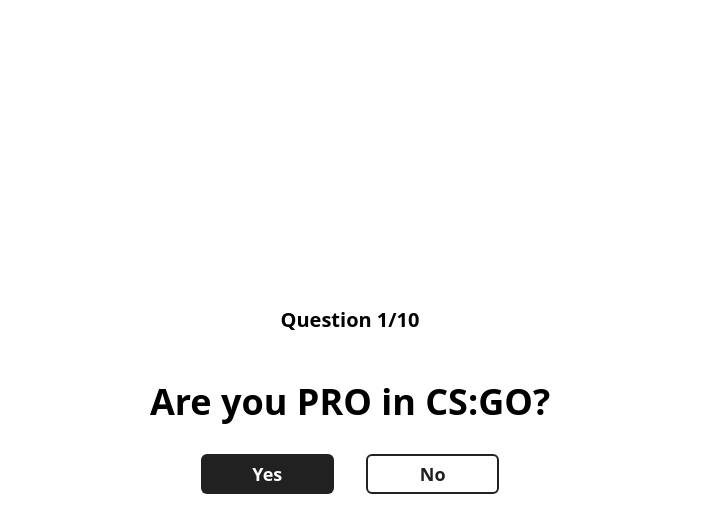
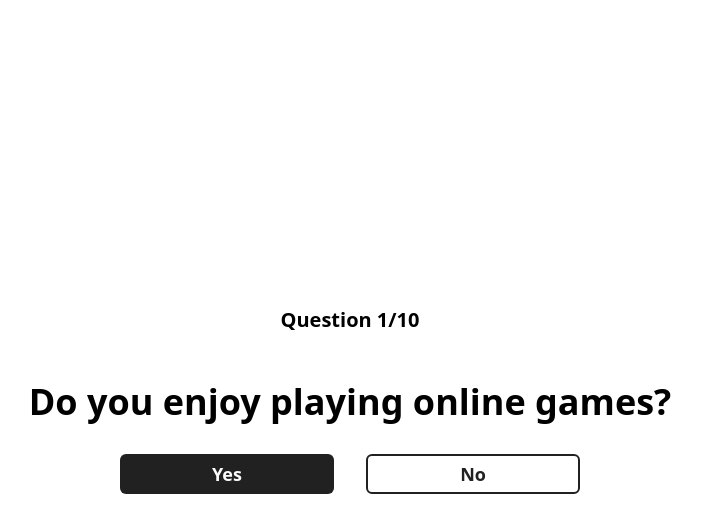
Before and after one commit to Skull86/Infiniumv2, a Vue app: page /survey in a window 1280 px wide. Both pictures are taken after a click on the button "Start". Shown: the top 532 px of the page, without its empty margins (290-992 px from the left). Built offline with nearby package versions, Linux system fonts and the light colour scheme.

Commit message:
Update SurveyPage.vue

```diff
--- a/src/views/SurveyPage.vue
+++ b/src/views/SurveyPage.vue
@@ -26,18 +26,22 @@
       <p v-if="showEasterEgg">Luís é o melhor programador do mundo!</p>
     </div>
     <div v-if="showingQuestions">
-      <h2 class="font-bold text-xl text-center mb-12">Question 1/10</h2>
-      <h1 class="font-bold text-4xl mb-8">Are you PRO in CS:GO?</h1>
+      <h2 class="font-bold text-xl text-center mb-12">
+        Question {{ currentQuestion }}/10
+      </h2>
+      <h1 class="font-bold text-4xl mb-8">
+        {{ myQuestions[currentQuestion - 1].body }}
+      </h1>
       <div class="flex space-x-8 justify-center">
         <button
           class="font-bold text-brand-light bg-brand-dark rounded-md w-1/3 py-1 text-lg hover:bg-brand-darkLight"
         >
-          Yes
+          {{ myQuestions[currentQuestion - 1].affirmative }}
         </button>
         <button
           class="font-bold text-brand-dark rounded-md w-1/3 py-1 text-lg border-2 border-brand-dark hover:bg-brand-grey"
         >
-          No
+          {{ myQuestions[currentQuestion - 1].negative }}
         </button>
       </div>
     </div>
@@ -50,4 +54,28 @@
   const showEasterEgg = ref(false)
 
   const showingQuestions = ref(false)
+
+  const currentQuestion = ref(1)
+
+  type Question = {
+    id: number
+    body: string
+    affirmative: string
+    negative: string
+  }
+
+  const myQuestions: Question[] = [
+    {
+      id: 1,
+      body: 'Do you enjoy playing online games?',
+      affirmative: 'Yes',
+      negative: 'No'
+    },
+    {
+      id: 2,
+      body: '´Do you prefer singleplayer or multiplayer games?',
+      affirmative: 'Single',
+      negative: 'Multi'
+    }
+  ]
 </script>
```
